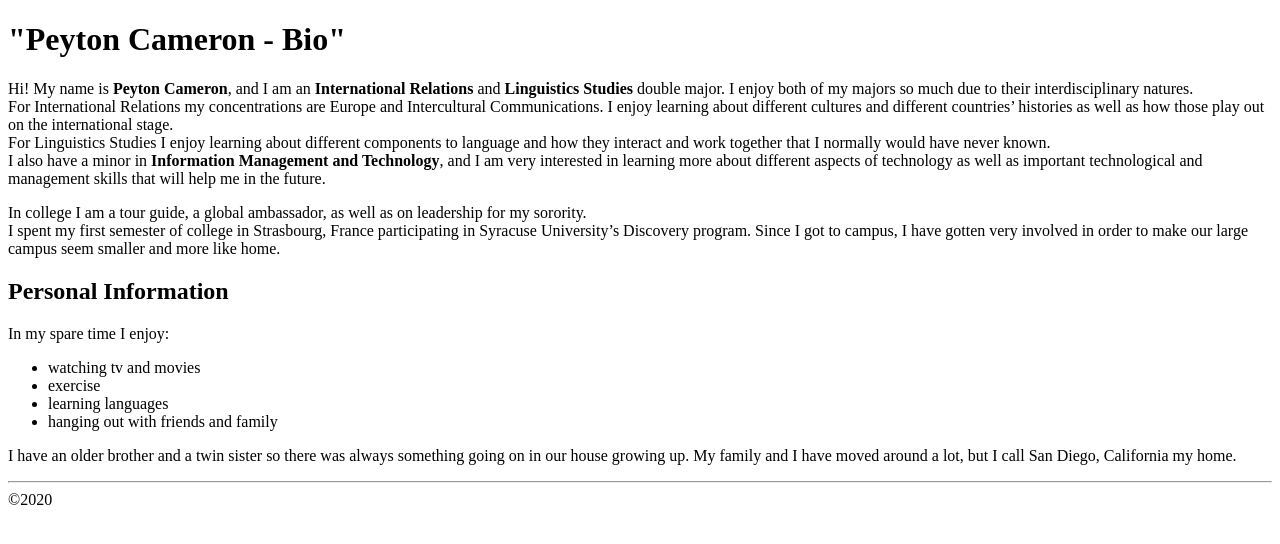
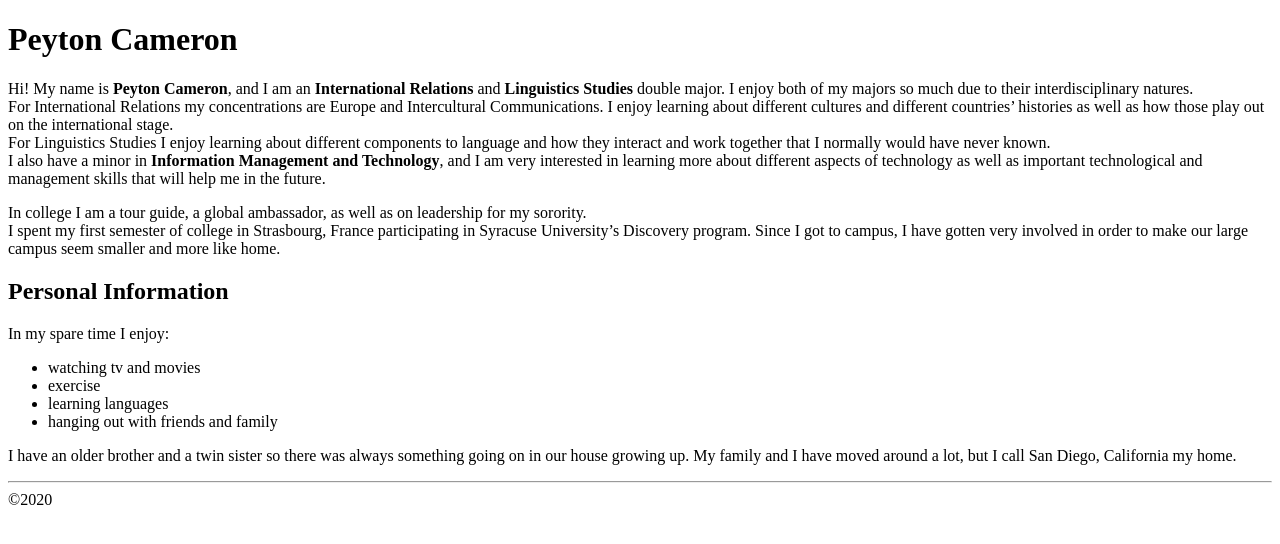
Before and after one commit to pmcamero/ist263, a plain HTML site: page repository/lab02/cameron-bio.html in a window 1280 px wide. Drawn offline with Linux system fonts and the light colour scheme.

Commit message:
Updated lab 2

```diff
--- a/repository/lab02/cameron-bio.html
+++ b/repository/lab02/cameron-bio.html
@@ -2,9 +2,10 @@
 <html>
      <head>
         <meta charset="utf-8">
-        <h1>"Peyton Cameron - Bio"</h1>
+        <title>"Peyton Cameron - Bio"</title>
     </head>
     <body>
+        <h1>Peyton Cameron</h1>
         <p>
             Hi! My name is <strong>Peyton Cameron</strong>, and I am an <strong>International Relations</strong> and <strong>Linguistics Studies </strong>double major.
             I enjoy both of my majors so much due to their interdisciplinary natures.
```
